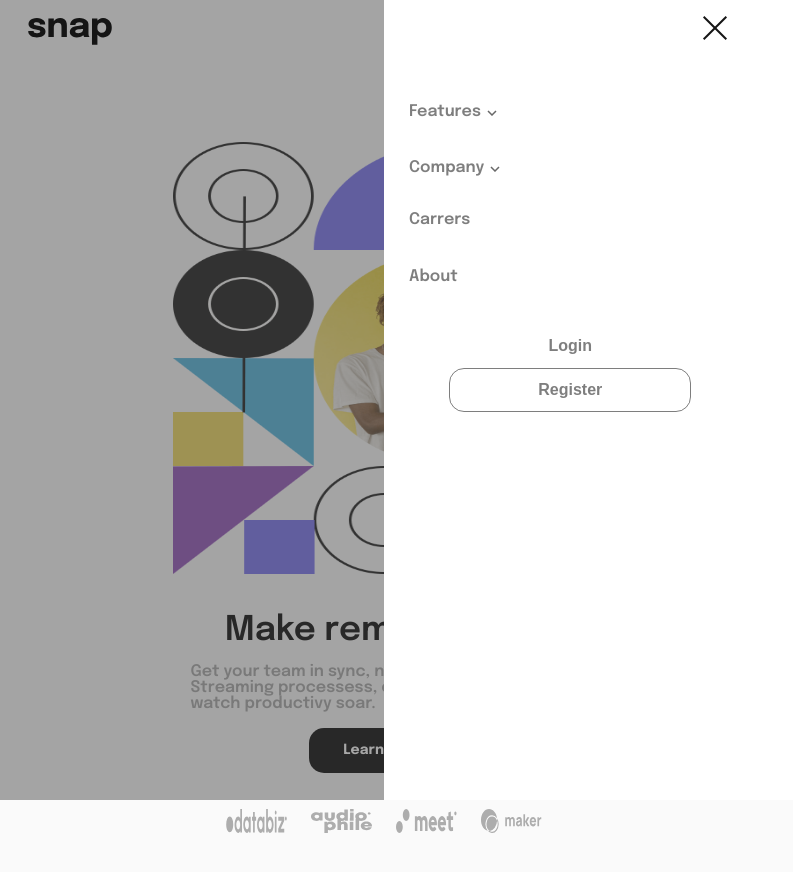
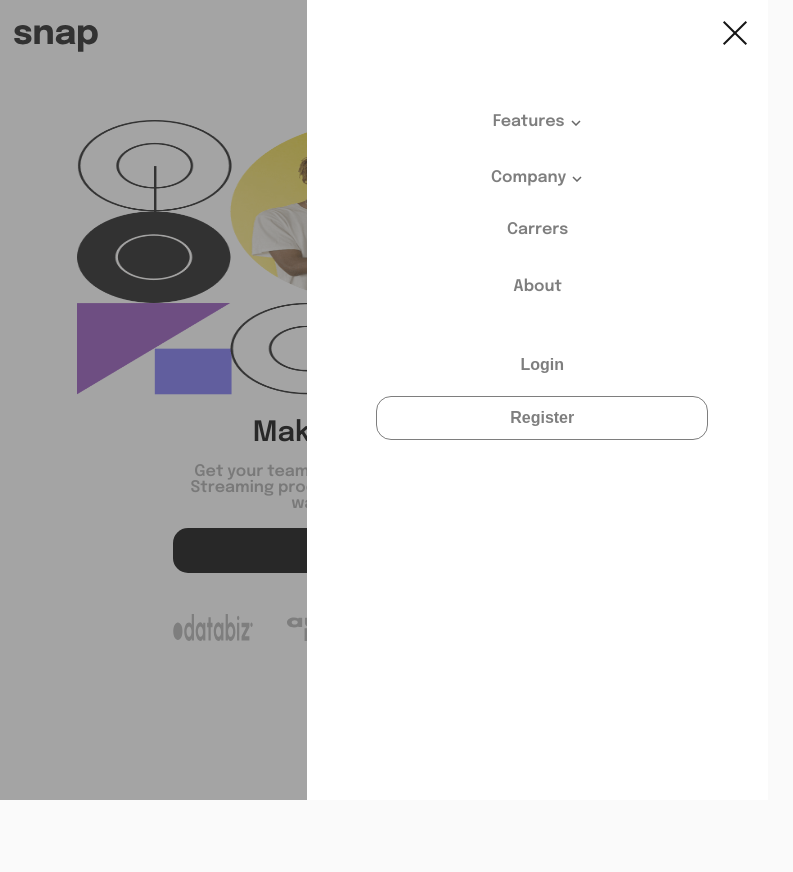
Before and after one commit to IcaroMachadoCarvalho/IntroSection, a plain HTML site: page index.html in a window 768 px wide. Both pictures are taken after a click on the element 719 px from the left and 28 px from the top of the page. Shown: the whole page, 793 px wide, since content can reach past the window. After the commit the page ends 800 px from the top, so only its background shows below. Drawn offline with Linux system fonts and the light colour scheme.

Commit message:
Tirando comentários e consertando algumas medidas

```diff
--- a/script.js
+++ b/script.js
@@ -1,8 +1,9 @@
+document.addEventListener("DOMContentLoaded", () => {
   // Menu items
-const openMenu = document.getElementsByClassName("header__menu")[0];
-const sideNav = document.getElementsByClassName("header__options")[0];
-const closeMenu = document.getElementsByClassName("header__close")[0];
-const backGround = document.getElementsByClassName("background")[0];
+  const openMenu = document.querySelector(".header__menu");
+  const sideNav = document.querySelector(".header__options");
+  const closeMenu = document.querySelector(".header__close");
+  const backGround = document.querySelector(".background");
   // Dropdowns
   const featuresHover = document.getElementById("features");
   const companyHover = document.getElementById("company");
@@ -30,51 +31,60 @@ companyHover.addEventListener("mouseout", () => {
   });
 
   // Check if the user is on mobile screen
-if (window.innerWidth <= 809) {
   openMenu.addEventListener("click", () => {
-    sideNav.style.width = "50%";
+    sideNav.style.display = "flex";
+    sideNav.style.right = "0%";
+    sideNav.style.height = `${document.body.scrollHeight}px`;
+    openMenu.style.display = "flex";
     closeMenu.style.display = "block";
     closeMenu.style.visibility = "visible";
-    backGround.style.display = "block";
+    backGround.style.height = `${document.body.scrollHeight}px`;
+    backGround.style.display = "inline-block";
     backGround.style.visibility = "visible";
   });
 
   closeMenu.addEventListener("click", () => {
-    sideNav.style.width = "0px";
-    closeMenu.style.visibility = "hidden";
+    sideNav.style.right = "-60%";
+    closeMenu.style.visibility = "none";
     backGround.style.display = "none";
     backGround.style.visibility = "hidden";
+    openMenu.style.display = "block";
   });
+  // }
+
+  const selectMainImg = () => {
+    const mainImg = document.querySelector(".main__img");
+    if (window.innerWidth > 768) {
+      mainImg.src = "./src/assets/icons/image-hero-desktop.png";
+    } else {
+      mainImg.src = "./src/assets/icons/image-hero-mobile.png";
     }
+  };
+
   // Check if the user is on desktop screen
   window.addEventListener("resize", verify);
   function verify() {
-  if (window.innerWidth > 809) {
-    sideNav.style.display = "flex";
-    sideNav.style.width = "90%";
+    // console.log(document.body.clientWidth);
+    selectMainImg();
+
+    if (document.body.clientWidth <= 768) {
+      sideNav.style.right = "-60%";
+      sideNav.style.position = "fixed";
+      openMenu.style.display = "block";
+      openMenu.style.opacity = "1";
+      closeMenu.style.display = "block";
+      backGround.style.visibility = "hidden";
+    }
+    else { // Desktop
+      sideNav.style.right = "0%";
+      sideNav.style.position = "relative";
+      sideNav.style.height = "auto";
+      sideNav.style.opacity = "1";
       openMenu.style.display = "none";
       closeMenu.style.display = "none";
       backGround.style.visibility = "hidden";
-  } else if (sideNav.style.width === "90%") {
-    openMenu.style.display = "block";
-    closeMenu.style.display = "none";
-    sideNav.style.display = "flex";
-    sideNav.style.width = "0";
-  } else {
-    openMenu.addEventListener("click", () => {
-      sideNav.style.visibility = "visible";
-      sideNav.style.width = "50%";
-      closeMenu.style.display = "block";
-      closeMenu.style.visibility = "visible";
-      backGround.style.display = "block";
-      backGround.style.visibility = "visible";
-    });
-
-    closeMenu.addEventListener("click", () => {
-      sideNav.style.width = "0px";
-      closeMenu.style.visibility = "hidden";
-      backGround.style.display = "none";
-      backGround.style.visibility = "hidden";
-    });
     }
   }
+
+  selectMainImg();
+});
--- a/src/styles/main-content.css
+++ b/src/styles/main-content.css
@@ -12,18 +12,20 @@
   }
 }
 
-html {
+* {
+  margin: 0;
+  padding: 0;
+}
+
+html,
+body {
   width: 100vw;
   height: 100vh;
+  position: relative;
 }
 
 body {
   background-color: rgb(250, 250, 250);
-  display: grid;
-  grid-template-columns: repeat(5, 1fr);
-  grid-template-rows: repeat(6, 1fr);
-  width: 100%;
-  height: 100%;
   position: relative;
   z-index: 0;
 }
@@ -31,27 +33,28 @@ body {
 /* Background for mobile menu */
 .background {
   background-color: rgb(80, 80, 80);
+  display: none;
   width: 100%;
   height: 100%;
   position: absolute;
-  display: none;
   opacity: 0.5;
   z-index: 1;
 }
 
 /* Header */
 .header {
-  grid-column-start: 1;
-  grid-column-end: 6;
+  width: 98%;
+  height: 60px;
+  margin: 0 auto;
   z-index: 2;
-  height: 30%;
 }
 
 .header__navigation {
   display: flex;
   justify-content: space-between;
   align-items: center;
-  margin: 0.5rem 1rem 0.5rem 1rem;
+  padding: 10px 0px;
+  margin: 0 30px;
 }
 
 .header__close,
@@ -61,24 +64,25 @@ body {
 
 .header__main {
   width: 100%;
+  height: 50px;
   display: flex;
   justify-content: space-between;
   align-items: center;
-  gap: 60px;
+  gap: 40px;
+  position: relative;
 }
 
 .header__logo {
-  margin-top: 10px;
-  margin-left: 20px;
+  padding-top: 10px;
 }
 
 .header__options {
-  position: relative;
   width: 90%;
   display: flex;
-  justify-content: start;
+  justify-content: flex-start;
   align-items: center;
   gap: 20px;
+  position: relative;
 }
 
 .header__options a {
@@ -123,27 +127,27 @@ body {
 }
 
 .dropdown__features .features__content {
+  background-color: rgb(255, 255, 255);
+  width: 120px;
+  height: 110px;
+  display: none;
   position: absolute;
   top: 32px;
   right: 2px;
-  background-color: rgb(255, 255, 255);
-  display: none;
-  width: 120px;
-  height: 110px;
   padding: 15px;
   border-radius: 15px;
   box-shadow: 14px 11px 15px 0px rgba(0, 0, 0, 0.1);
 }
 
 .dropdown__features .features__content a {
-  position: relative;
-  left: 10px;
   display: flex;
   align-items: center;
-  margin-top: 10px;
   gap: 15px;
   font-size: 14px;
   font-weight: 500;
+  position: relative;
+  left: 10px;
+  margin-top: 10px;
 }
 
 /* Animation when hovering over icon*/
@@ -177,21 +181,21 @@ body {
 }
 
 .dropdown__company .company__content {
+  background-color: rgb(255, 255, 255);
+  width: 75px;
+  height: 85px;
+  display: none;
   position: absolute;
   top: 32px;
   left: 0px;
-  background-color: rgb(255, 255, 255);
-  display: none;
-  width: 75px;
-  height: 85px;
-  padding: 15px;
-  border-radius: 15px;
-  box-shadow: 14px 11px 15px 0px rgba(0, 0, 0, 0.1);
   color: rgba(0, 0, 0, 0.507);
   text-decoration: none;
   font-family: "Epilogue", sans-serif;
   font-size: 14px;
   font-weight: 500;
+  padding: 15px;
+  border-radius: 15px;
+  box-shadow: 14px 11px 15px 0px rgba(0, 0, 0, 0.1);
 }
 
 .dropdown__company .company__content ul {
@@ -215,27 +219,29 @@ body {
 /* Header buttons */
 .header__entrance {
   position: absolute;
-  top: -12px;
-  right: 30px;
+  right: 0px;
+  top: 0px;
 }
 
 .header__entrance .button__entrance {
+  background-color: transparent;
   color: rgba(0, 0, 0, 0.507);
   text-align: center;
-  background-color: transparent;
   font-size: 16px;
   font-weight: 700;
-  margin: 10px;
+  margin: 0px 10px;
+  padding: 10px 0px;
   transition: 0.4s;
 }
 
 .header__entrance .register {
+  width: 90px;
   color: rgba(0, 0, 0, 0.507);
+  padding: 12px;
+  margin-left: 20px;
+  margin-right: 0px;
   border: 1px solid rgba(0, 0, 0, 0.507);
   border-radius: 15px;
-  padding: 12px;
-  width: 90px;
-  margin-left: 20px;
   transition: 0.4s;
 }
 
@@ -250,23 +256,24 @@ body {
 
 /* Main content */
 main {
-  margin-top: 50px;
-  grid-column: 1/6;
-  grid-row: 2/7;
+  width: 90%;
+  height: auto;
   display: flex;
   justify-content: space-around;
   align-items: start;
   gap: 10px;
+  padding-top: 65px;
+  margin: 0 auto;
 }
 
 .main__info {
-  max-width: 415px;
-  position: relative;
-  top: 85px;
+  width: 45%;
+  height: 450px;
   display: flex;
   flex-direction: column;
   align-items: flex-start;
-  gap: 40px;
+  gap: 35px;
+  justify-content: flex-end;
 }
 
 .info__text {
@@ -274,7 +281,7 @@ main {
 }
 
 .title {
-  font-size: calc(2.7em + 0.6vw);
+  font-size: 55px;
   font-weight: 600;
   margin-top: 5px;
 }
@@ -284,53 +291,79 @@ main {
 }
 
 .text {
-  font-size: 17px;
+  color: rgb(164, 164, 164);
+  font-size: clamp(0.8125rem, 0.25rem + 1.1719vw, 1rem);
   font-weight: 600;
-  color: rgb(164, 164, 164);
 }
 
 .info__button {
   background-color: black;
   width: 150px;
   height: 45px;
-  border-radius: 15px;
   color: white;
   font-family: "Epilogue", sans-serif;
   font-size: 14px;
   font-weight: 700;
+  border-radius: 15px;
   transition: 0.4s;
 }
 
 .info__button:hover {
   background-color: transparent;
+  color: black;
   border: 1px solid black;
-  color: black;
 }
 
 .info__imgs {
+  height: 75px;
+  width: 100%;
   display: flex;
-  justify-content: space-around;
+  justify-content: space-between;
   align-items: center;
+  padding: 5px;
 }
 
 .info__imgs img {
-  width: 20%;
-  height: 40%;
+  width: 15%;
+  height: 43%;
+  aspect-ratio: 1/1;
 }
 
 .main__img {
   object-position: bottom;
-  min-width: 37%;
+  width: auto;
   height: 450px;
 }
 
-/* Mobile screen */
-@media (max-width: 809px) {
+/* Desktop */
+@media (max-width: 1350px) {
+  main {
+    padding-top: 40px;
+  }
+
+  .main__info {
+    width: 50%;
+    height: 420px;
+  }
+
+  .title {
+    font-size: clamp(3rem, -0.6971rem + 7.6923vw, 3.4375rem);
+  }
+
+  .text {
+    font-size: clamp(0.8125rem, -0.772rem + 3.2967vw, 1rem);
+  }
+  .main__img {
+    height: 420px;
+  }
+}
+
+/* Tablet screen */
+@media (max-width: 768px) {
   body {
     overflow-x: hidden;
   }
 
-  /* Header */
   .header__main {
     gap: 70px;
   }
@@ -339,38 +372,34 @@ main {
     display: flex;
     align-items: center;
     justify-content: space-between;
-    margin: 0.5rem;
+    margin: 0rem 0.4rem;
   }
 
   .header__menu {
     display: block;
-    margin-right: 25px;
     cursor: pointer;
   }
 
   /* Side nav */
   .header__options {
     background-color: white;
-    display: flex;
-    width: 0px;
+    width: 60%;
     flex-direction: column;
     justify-content: start;
-    align-items: flex-start;
+    align-items: center;
     gap: 40px;
-    padding-left: 25px;
-    position: absolute;
-    top: 0;
-    right: -25px;
+    position: fixed;
+    top: 0px;
+    right: -60%;
     bottom: 0;
-    width: 0px;
     z-index: 1;
     transition: 0.4s;
   }
 
   .header__close {
+    display: none;
     align-self: flex-end;
-    display: none;
-    margin: 15px 65px 15px 0px;
+    margin: 20px 20px;
     cursor: pointer;
   }
 
@@ -425,9 +454,9 @@ main {
   }
 
   .header__options .li__entrance {
-    align-self: center;
     width: 90%;
     display: flex;
+    align-self: center;
     justify-content: center;
     position: relative;
     right: 8%;
@@ -435,15 +464,11 @@ main {
   }
 
   .header__entrance {
+    width: 80%;
     display: flex;
     flex-direction: column;
     align-items: center;
     justify-content: center;
-    width: 70%;
-    align-self: center;
-    position: relative;
-    top: 0;
-    left: 0;
   }
 
   .header__entrance .button__entrance {
@@ -453,54 +478,72 @@ main {
 
   /* Main */
   main {
+    width: 100%;
+    display: flex;
     grid-column: 1/6;
     flex-direction: column-reverse;
     justify-content: flex-end;
     align-items: center;
     gap: 20px;
-    display: flex;
     position: relative;
-    bottom: 46px;
+    margin: 0;
   }
 
   main .main__img {
+    width: 100%;
+    height: 275px;
     position: relative;
-    min-width: 55%;
-    height: 70%;
-    bottom: 15px;
+    object-position: bottom;
     margin-top: 20px;
-    object-position: bottom;
   }
 
   main .main__info {
+    width: 100%;
+    height: 55%;
     justify-content: flex-start;
     align-items: center;
-    min-width: 55%;
-    height: 55%;
     top: 0px;
     gap: 16px;
+    margin: 0px 10px;
   }
 
   main .main__info .title {
-    font-size: 34px;
+    font-size: 28px;
   }
 
   main .main__info .title span {
     display: inline;
   }
   main .main__info .text {
+    width: 80%;
     font-size: 16px;
-    text-align: justify;
+    text-align: center;
   }
   main .info__imgs {
-    gap: 20px;
-    width: 76%;
-    height: 64px;
-    margin-bottom: 40px;
+    width: 55%;
+    height: 27px;
+    margin: 20px 0px;
   }
 
   main .info__imgs img {
     width: 19%;
-    height: 36%;
+    height: inherit;
   }
 }
+
+/* Tablet */
+@media (min-width: 481px) and (max-width: 768px) {
+  main .main__img {
+    width: 80%;
+  }
+
+  .info__button {
+    width: 55%;
+  }
+}
+
+@media (max-width: 481px) {
+  main .info__imgs {
+    width: 80%;
+  }
+}
```
Also changed, not shown: index.html (line endings or trailing spaces). Lines whose indentation alone changed are shown as unchanged.
